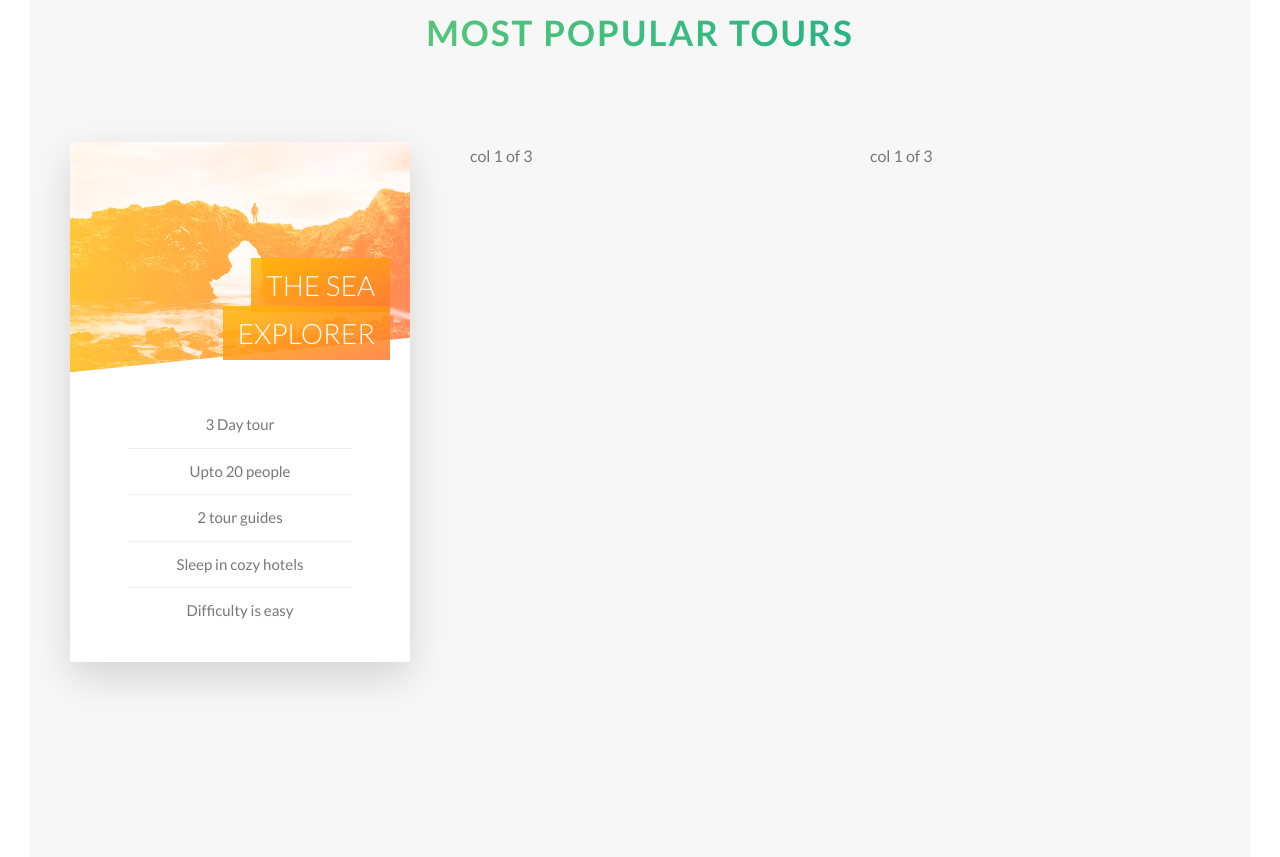
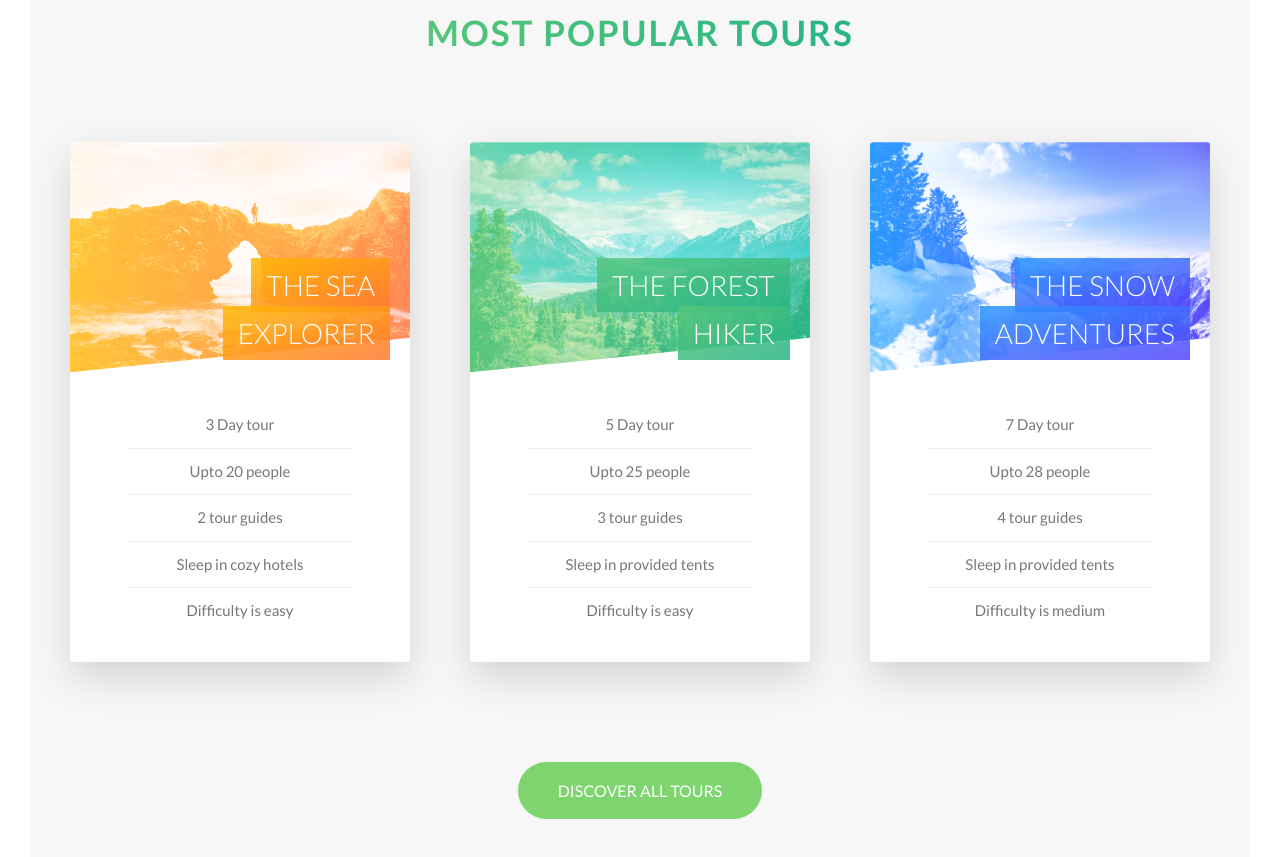
Before and after one commit to justsudheerpaliwal/Natours, a website: page index.html in a window 1280 px wide. Shown: the part 2343-3200 px from the top of the page. Drawn offline with Linux system fonts and the light colour scheme.

Commit message:
finish plans section

```diff
--- a/index.html
+++ b/index.html
@@ -140,24 +140,81 @@
             <div class="card__side card__side--back card__side--back-1">
               <div class="card__cta">
                 <div class="card__price-box">
-
+                  <div class="card__price-only"> only</div>
+                  <div class="card__price-value">$271</div>
                 </div>
-                <div class="card__price-only">
-
-                </div>
-                <div class="card__price-value">
-
-                </div>
+                <a href="#" class="btn btn--white"> Book now </a>
               </div>
             </div>
           </div>
         </div>
         <div class="col-1-of-3">
-          col 1 of 3
+          <div class="card">
+            <div class="card__side card__side--front">
+              <div class="card__picture card__picture--2">
+                &nbsp;
+              </div>
+              <h4 class="card__heading">
+                <span class="card__heading-span card__heading-span--2">
+                  The Forest Hiker
+                </span>
+              </h4>
+              <div class="card__details">
+                <ul>
+                  <li>5 Day tour</li>
+                  <li>Upto 25 people</li>
+                  <li>3 tour guides</li>
+                  <li>Sleep in provided tents</li>
+                  <li>Difficulty is easy</li>
+                </ul>
+              </div>
+            </div>
+            <div class="card__side card__side--back card__side--back-2">
+              <div class="card__cta">
+                <div class="card__price-box">
+                  <div class="card__price-only"> only</div>
+                  <div class="card__price-value">$529</div>
+                </div>
+                <a href="#" class="btn btn--white"> Book now </a>
+              </div>
+            </div>
+          </div>
         </div>
         <div class="col-1-of-3">
-          col 1 of 3
+          <div class="card">
+            <div class="card__side card__side--front">
+              <div class="card__picture card__picture--3">
+                &nbsp;
+              </div>
+              <h4 class="card__heading">
+                <span class="card__heading-span card__heading-span--3">
+                  The Snow Adventures
+                </span>
+              </h4>
+              <div class="card__details">
+                <ul>
+                  <li>7 Day tour</li>
+                  <li>Upto 28 people</li>
+                  <li>4 tour guides</li>
+                  <li>Sleep in provided tents</li>
+                  <li>Difficulty is medium</li>
+                </ul>
+              </div>
+            </div>
+            <div class="card__side card__side--back card__side--back-3">
+              <div class="card__cta">
+                <div class="card__price-box">
+                  <div class="card__price-only"> only</div>
+                  <div class="card__price-value">$963</div>
+                </div>
+                <a href="#" class="btn btn--white"> Book now </a>
+              </div>
+            </div>
+          </div>
         </div>
+      </div>
+      <div class="u-center-text u-margin-top-huge">
+        <a href="#" class="btn btn--primary"> Discover all tours </a>
       </div>
     </section>
   </main>
--- a/sass/base/_utilities.scss
+++ b/sass/base/_utilities.scss
@@ -13,3 +13,11 @@
 .u-margin-bottom-big {
   margin-bottom: 8rem;
 }
+
+.u-margin-top-big {
+  margin-top: 8rem;
+}
+
+.u-margin-top-huge {
+  margin-top: 10rem;
+}
--- a/sass/components/_button.scss
+++ b/sass/components/_button.scss
@@ -29,6 +29,14 @@
     color: $color-gray-dark;
     &::after {
       background-color: $color-white;
+    }
+  }
+
+  &--primary {
+    background-color: $color-primary;
+    color: $color-white;
+    &::after {
+      background-color: $color-primary;
     }
   }
 
--- a/sass/components/_card.scss
+++ b/sass/components/_card.scss
@@ -30,6 +30,22 @@
           $color-secondary-dark
         );
       }
+
+      &-2 {
+        background-image: linear-gradient(
+          to right,
+          $color-primary-light,
+          $color-primary-dark
+        );
+      }
+
+      &-3 {
+        background-image: linear-gradient(
+          to right,
+          $color-tertiary-light,
+          $color-tertiary-dark
+        );
+      }
     }
   }
 
@@ -48,6 +64,8 @@
     background-blend-mode: screen;
     -webkit-lip-path: polygon(0 0, 100% 0, 0 100%, 100% 80%);
     clip-path: polygon(0 0, 100% 0, 100% 85%, 0 100%);
+    border-top-left-radius: 3px;
+    border-top-left-radius: 3px;
 
     &--1 {
       background-image: linear-gradient(
@@ -59,11 +77,21 @@
     }
 
     &--2 {
-      background-image: url("../img/nat-5.jpg");
+      background-image: linear-gradient(
+          to right,
+          $color-primary-light,
+          $color-primary-dark
+        ),
+        url("../img/nat-6.jpg");
     }
 
     &--3 {
-      background-image: url("../img/nat-5.jpg");
+      background-image: linear-gradient(
+          to right,
+          $color-tertiary-light,
+          $color-tertiary-dark
+        ),
+        url("../img/nat-7.jpg");
     }
   }
 
@@ -92,6 +120,22 @@
         rgba($color-secondary-dark, 0.85)
       );
     }
+
+    &--2 {
+      background-image: linear-gradient(
+        to right bottom,
+        rgba($color-primary-light, 0.85),
+        rgba($color-primary-dark, 0.85)
+      );
+    }
+
+    &--3 {
+      background-image: linear-gradient(
+        to right bottom,
+        rgba($color-tertiary-light, 0.85),
+        rgba($color-tertiary-dark, 0.85)
+      );
+    }
   }
 
   &__details {
@@ -111,4 +155,28 @@
       }
     }
   }
+
+  &__cta {
+    position: absolute;
+    top: 50%;
+    left: 50%;
+    text-align: center;
+    transform: translate(-50%, -50%);
+  }
+
+  &__price-box {
+    text-align: center;
+    color: $color-white;
+    margin-bottom: 8rem;
+  }
+
+  &__price-only {
+    font-size: 1.4rem;
+    text-transform: uppercase;
+  }
+
+  &__price-value {
+    font-size: 6rem;
+    font-weight: 100;
+  }
 }
--- a/sass/pages/_home.scss
+++ b/sass/pages/_home.scss
@@ -23,6 +23,6 @@
 
 .section-tours {
   background-color: $color-grey-light-1;
-  padding: 25rem 0 50rem 0;
+  padding: 25rem 0 15rem 0;
   margin-top: -10rem;
 }
```
Also changed, not shown: css/style.css, 1 other file.
